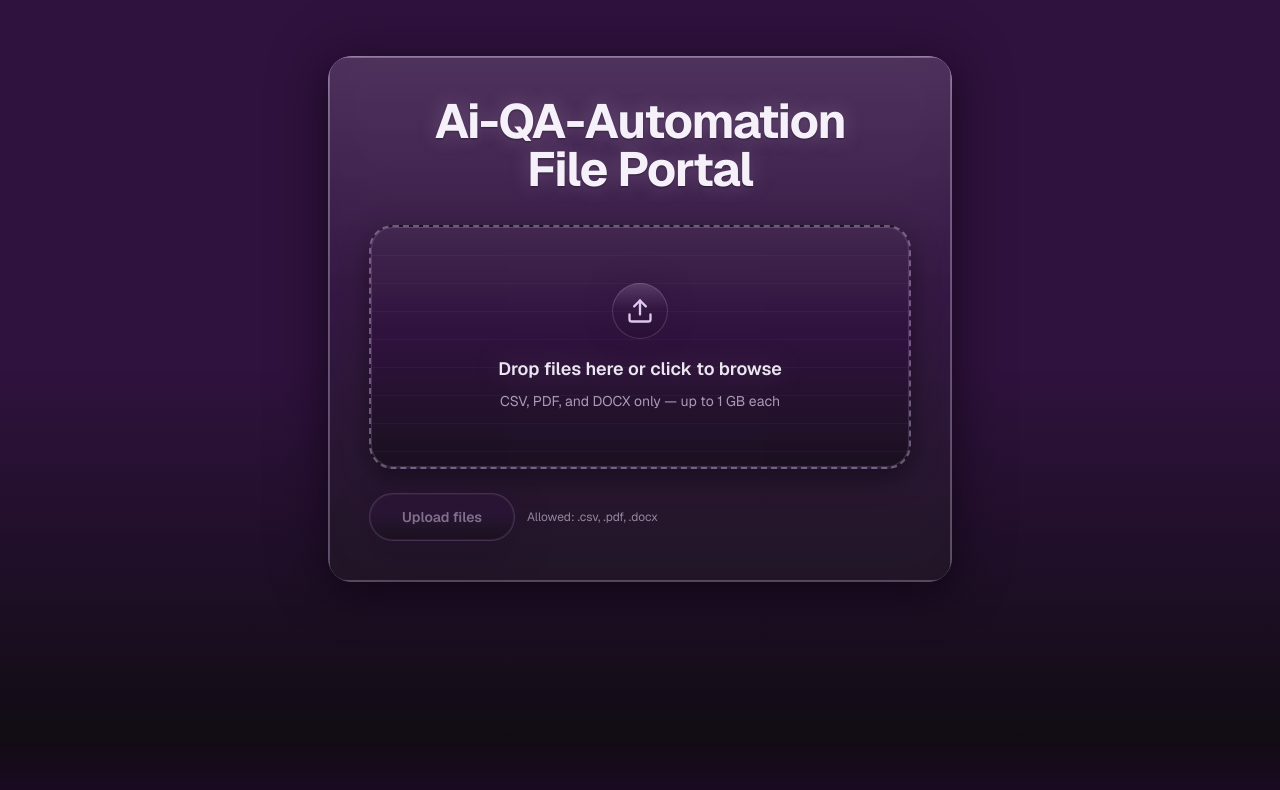
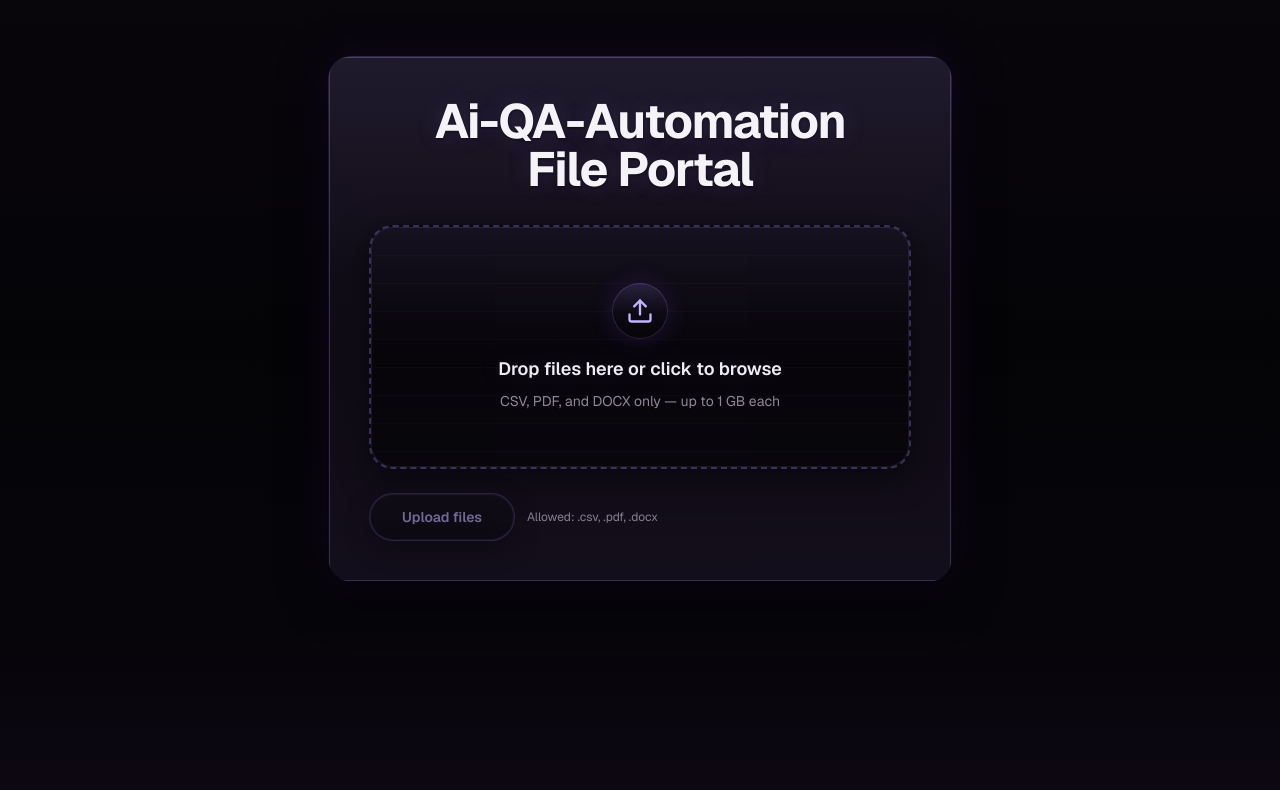
Before and after one commit to JamesKunn/Ai-QA-Automation, a Next.js app in the folder frontend/: page / in a window 1280 px wide. Shown: the top 790 px of the page. Built offline with nearby package versions, Linux system fonts and the light colour scheme.

Commit message:
Theme Color Adjustment

```diff
--- a/frontend/src/app/globals.css
+++ b/frontend/src/app/globals.css
@@ -1,19 +1,23 @@
 @import "tailwindcss";
 
 :root {
-  --background: #2f123d;
-  --foreground: #ece6f0;
-  --foreground-muted: #a89bb5;
-  --portal-start: rgb(47, 18, 61);
-  --portal-dark: rgb(17, 12, 20);
-  --portal-end: rgb(27, 10, 36);
-  --accent: #c9b3d9;
-  --accent-bright: #dcc9eb;
+  --background: #060508;
+  --foreground: #f0ecf4;
+  --foreground-muted: #8f8798;
+  --portal-void: rgb(4, 3, 6);
+  --portal-dark: rgb(8, 6, 11);
+  --portal-mid: rgb(12, 9, 16);
+  --portal-accent: rgb(28, 14, 38);
+  --accent: #c4b5fd;
+  --accent-bright: #ddd6fe;
+  --accent-vivid: #a78bfa;
+  --accent-deep: #7c3aed;
   --gradient-vertical: linear-gradient(
     180deg,
-    rgba(47, 18, 61, 1) 46%,
-    rgba(17, 12, 20, 1) 92%,
-    rgba(27, 10, 36, 1) 100%
+    rgba(8, 6, 11, 1) 0%,
+    rgba(4, 3, 6, 1) 42%,
+    rgba(6, 5, 9, 1) 78%,
+    rgba(14, 8, 20, 0.85) 100%
   );
 }
 
@@ -43,11 +47,11 @@ body::before {
   background-image:
     repeating-linear-gradient(
       180deg,
-      rgba(201, 179, 217, 0.02),
-      rgba(201, 179, 217, 0.02) 1px,
+      rgba(167, 139, 250, 0.015),
+      rgba(167, 139, 250, 0.015) 1px,
       transparent 1px,
       transparent 4px
     );
-  opacity: 0.08;
+  opacity: 0.06;
   mix-blend-mode: overlay;
 }
--- a/frontend/src/app/page.tsx
+++ b/frontend/src/app/page.tsx
@@ -5,19 +5,19 @@ export default function Home() {
     <div className="flex min-h-full flex-col">
       <main className="mx-auto w-full max-w-2xl flex-1 px-6 py-10 sm:py-14">
         <div
-          className="relative overflow-hidden rounded-3xl p-[1px] shadow-[0_8px_40px_rgba(0,0,0,0.55),0_0_60px_rgba(47,18,61,0.35)]"
+          className="relative overflow-hidden rounded-3xl p-[1px] shadow-[0_12px_48px_rgba(0,0,0,0.75),0_0_40px_rgba(124,58,237,0.14)]"
           style={{
             background:
-              "linear-gradient(180deg, rgba(220,201,235,0.7) 0%, rgba(201,179,217,0.55) 46%, rgba(201,179,217,0.4) 100%)",
+              "linear-gradient(180deg, rgba(167,139,250,0.28) 0%, rgba(88,28,135,0.22) 50%, rgba(18,12,26,0.55) 100%)",
           }}
         >
           <div
             className="relative overflow-hidden rounded-[calc(1rem+1px)] p-7 backdrop-blur-xl sm:p-10"
             style={{
               background:
-                "linear-gradient(180deg, rgba(58,28,72,0.92) 0%, rgba(47,18,61,0.94) 46%, rgba(32,20,38,0.96) 100%)",
+                "linear-gradient(180deg, rgba(22,18,30,0.98) 0%, rgba(16,12,22,0.99) 55%, rgba(18,14,26,0.99) 100%)",
               boxShadow:
-                "0 0 0 1px rgba(220,201,235,0.35) inset, 0 0 0 1px rgba(201,179,217,0.2), 0 20px 50px rgba(0,0,0,0.5), 0 0 40px rgba(47,18,61,0.35)",
+                "0 0 0 1px rgba(196,181,253,0.22) inset, 0 1px 0 rgba(255,255,255,0.04) inset, 0 24px 60px rgba(0,0,0,0.65), 0 0 36px rgba(124,58,237,0.1)",
             }}
           >
             <div
@@ -25,7 +25,7 @@ export default function Home() {
               className="pointer-events-none absolute inset-0"
               style={{
                 background:
-                  "linear-gradient(180deg, rgba(201,179,217,0.08) 0%, rgba(47,18,61,0.12) 46%, rgba(17,12,20,0.15) 100%)",
+                  "linear-gradient(180deg, rgba(167,139,250,0.06) 0%, transparent 40%, rgba(28,14,38,0.08) 100%)",
               }}
             />
 
@@ -34,9 +34,9 @@ export default function Home() {
                 <h1
                   className="text-center text-4xl font-bold tracking-tight sm:text-5xl"
                   style={{
-                    color: "#f5f0fa",
+                    color: "#f5f3f8",
                     textShadow:
-                      "0 1px 2px rgba(0,0,0,0.4), 0 0 20px rgba(201,179,217,0.25)",
+                      "0 1px 3px rgba(0,0,0,0.6), 0 0 24px rgba(167,139,250,0.15)",
                   }}
                 >
                   <span className="block">Ai-QA-Automation</span>
--- a/frontend/src/components/FileUpload.tsx
+++ b/frontend/src/components/FileUpload.tsx
@@ -14,11 +14,14 @@ type UploadStatus = "idle" | "uploading" | "success" | "error";
 
 const NOTIFICATION_AUTO_CLOSE_MS = 5000;
 
-const VERTICAL_GRADIENT =
-  "linear-gradient(180deg, rgba(47,18,61,0.75) 46%, rgba(17,12,20,0.8) 92%, rgba(27,10,36,0.85) 100%)";
+const SURFACE_GRADIENT =
+  "linear-gradient(180deg, rgba(16,13,22,0.95) 0%, rgba(8,6,11,0.98) 55%, rgba(10,8,14,0.98) 100%)";
 
-const SURFACE_GRADIENT =
-  "linear-gradient(180deg, rgba(55,28,68,0.88) 0%, rgba(47,18,61,0.9) 46%, rgba(28,18,34,0.92) 100%)";
+const BUTTON_PRIMARY =
+  "linear-gradient(180deg, #ddd6fe 0%, #c4b5fd 40%, #a78bfa 100%)";
+
+const BUTTON_DISABLED =
+  "linear-gradient(180deg, rgba(16,13,22,0.95) 0%, rgba(8,6,11,0.98) 100%)";
 
 type SelectedFile = {
   id: string;
@@ -155,15 +158,15 @@ export default function FileUpload() {
         onClick={() => inputRef.current?.click()}
         className={`group relative cursor-pointer overflow-hidden rounded-3xl border-2 border-dashed px-8 py-14 text-center transition-[border-color,background-color] ${
           isDragging
-            ? "border-[#dcc9eb]/80"
-            : "border-[#c9b3d9]/45 hover:border-[#dcc9eb]/65"
+            ? "border-[#c4b5fd]/70"
+            : "border-[#a78bfa]/30 hover:border-[#c4b5fd]/50"
         }`}
         style={{
           background: isDragging
-            ? "linear-gradient(180deg, rgba(201,179,217,0.16) 0%, rgba(47,18,61,0.6) 46%, rgba(17,12,20,0.65) 100%)"
+            ? "linear-gradient(180deg, rgba(167,139,250,0.1) 0%, rgba(12,9,18,0.95) 55%, rgba(6,5,9,0.98) 100%)"
             : SURFACE_GRADIENT,
           boxShadow:
-            "0 0 0 1px rgba(201,179,217,0.2) inset, 0 8px 28px rgba(0,0,0,0.4)",
+            "0 0 0 1px rgba(167,139,250,0.12) inset, 0 8px 32px rgba(0,0,0,0.55)",
         }}
       >
         <div
@@ -171,7 +174,7 @@ export default function FileUpload() {
           className="pointer-events-none absolute inset-0 rounded-3xl"
           style={{
             backgroundImage:
-              "linear-gradient(180deg, rgba(201,179,217,0.1) 0%, transparent 46%, rgba(17,12,20,0.1) 100%), linear-gradient(rgba(201,179,217,0.06) 1px, transparent 1px)",
+              "linear-gradient(180deg, rgba(167,139,250,0.06) 0%, transparent 46%, rgba(4,3,6,0.2) 100%), linear-gradient(rgba(167,139,250,0.04) 1px, transparent 1px)",
             backgroundSize: "auto, 28px 28px",
             opacity: isDragging ? 0.95 : 0.75,
           }}
@@ -188,23 +191,23 @@ export default function FileUpload() {
           }}
         />
         <div
-          className="relative mx-auto mb-4 flex h-14 w-14 items-center justify-center rounded-full text-[#dcc9eb]"
+          className="relative mx-auto mb-4 flex h-14 w-14 items-center justify-center rounded-full text-[#c4b5fd]"
           style={{
             background:
-              "linear-gradient(180deg, rgba(201,179,217,0.22) 0%, rgba(47,18,61,0.3) 46%, rgba(27,10,36,0.35) 100%)",
+              "linear-gradient(180deg, rgba(167,139,250,0.18) 0%, rgba(12,9,18,0.9) 55%, rgba(6,5,9,0.95) 100%)",
             boxShadow:
-              "0 0 0 1px rgba(201,179,217,0.22) inset, 0 0 28px rgba(47,18,61,0.35)",
+              "0 0 0 1px rgba(167,139,250,0.2) inset, 0 0 24px rgba(124,58,237,0.2)",
           }}
         >
           <div className="relative">
             <UploadIcon />
           </div>
         </div>
-        <p className="relative text-lg font-semibold text-[#ece6f0] drop-shadow-[0_0_14px_rgba(201,179,217,0.2)]">
+        <p className="relative text-lg font-semibold text-[#f0ecf4] drop-shadow-[0_0_12px_rgba(167,139,250,0.12)]">
           Drop files here or click to browse
         </p>
 
-        <p className="relative mt-2 text-sm text-[#a89bb5]">
+        <p className="relative mt-2 text-sm text-[#8f8798]">
           CSV, PDF, and DOCX only — up to {MAX_FILE_SIZE_LABEL} each
         </p>
       </div>
@@ -213,38 +216,38 @@ export default function FileUpload() {
         <div
           className="mt-6 overflow-hidden rounded-2xl border backdrop-blur-xl"
           style={{
-            borderColor: "rgba(201, 179, 217, 0.28)",
+            borderColor: "rgba(167, 139, 250, 0.22)",
             background: SURFACE_GRADIENT,
-            boxShadow: "0 0 0 1px rgba(201,179,217,0.12) inset",
+            boxShadow: "0 0 0 1px rgba(167,139,250,0.08) inset",
           }}
         >
           <div
             className="flex items-center justify-between border-b px-4 py-3"
-            style={{ borderColor: "rgba(201, 179, 217, 0.12)" }}
+            style={{ borderColor: "rgba(167, 139, 250, 0.1)" }}
           >
-            <span className="text-sm font-medium text-[#c9b3d9]">
+            <span className="text-sm font-medium text-[#c4b5fd]">
               {selected.length} file{selected.length !== 1 ? "s" : ""} selected
             </span>
             <button
               type="button"
               onClick={clearAll}
-              className="text-sm text-[#a89bb5] hover:text-[#dcc9eb]"
+              className="text-sm text-[#8f8798] transition-colors hover:text-[#ddd6fe]"
             >
               Clear all
             </button>
           </div>
 
-          <ul className="divide-y divide-[rgba(201,179,217,0.1)]">
+          <ul className="divide-y divide-[rgba(167,139,250,0.08)]">
             {selected.map(({ id, file, error }) => (
               <li
                 key={id}
                 className="flex items-center justify-between gap-3 px-4 py-3"
               >
                 <div className="min-w-0 flex-1">
-                  <p className="truncate text-sm font-medium text-[#ece6f0]">
+                  <p className="truncate text-sm font-medium text-[#f0ecf4]">
                     {file.name}
                   </p>
-                  <p className="text-xs text-[#a89bb5]">
+                  <p className="text-xs text-[#8f8798]">
                     {formatFileSize(file.size)}
                     {error && (
                       <span className="ml-2 text-[#e8a8c8]">— {error}</span>
@@ -254,7 +257,7 @@ export default function FileUpload() {
                 <button
                   type="button"
                   onClick={() => removeFile(id)}
-                  className="shrink-0 rounded-lg px-2 py-1 text-xs text-[#c9b3d9] hover:bg-[rgba(201,179,217,0.12)] hover:text-[#ece6f0]"
+                  className="shrink-0 rounded-lg px-2 py-1 text-xs text-[#c4b5fd] transition-colors hover:bg-[rgba(167,139,250,0.12)] hover:text-[#f0ecf4]"
                   aria-label={`Remove ${file.name}`}
                 >
                   Remove
@@ -270,29 +273,32 @@ export default function FileUpload() {
           type="button"
           onClick={handleUpload}
           disabled={status === "uploading" || validFiles.length === 0}
-          className="inline-flex h-12 items-center justify-center rounded-3xl px-8 text-sm font-semibold transition-[transform,box-shadow,background-color,border-color,filter] hover:translate-y-[-1px] disabled:cursor-not-allowed disabled:opacity-50"
+          className="inline-flex h-12 items-center justify-center rounded-3xl px-8 text-sm font-semibold transition-[transform,box-shadow,background-color,border-color,filter] hover:translate-y-[-1px] hover:brightness-110 disabled:cursor-not-allowed disabled:opacity-55"
           style={{
-            border: "1px solid rgba(201,179,217,0.4)",
+            border:
+              validFiles.length > 0 && status !== "uploading"
+                ? "1px solid rgba(221,214,254,0.5)"
+                : "1px solid rgba(167,139,250,0.35)",
             color:
               validFiles.length > 0 && status !== "uploading"
-                ? "#1b0a24"
-                : "#dcc9eb",
+                ? "#1a0f2e"
+                : "#c4b5fd",
             background:
               validFiles.length > 0 && status !== "uploading"
-                ? "linear-gradient(180deg, rgba(220,201,235,0.95) 0%, rgba(201,179,217,0.9) 46%, rgba(168,145,190,0.95) 100%)"
-                : VERTICAL_GRADIENT,
+                ? BUTTON_PRIMARY
+                : BUTTON_DISABLED,
             boxShadow:
               status === "uploading"
-                ? "0 0 0 1px rgba(201,179,217,0.2) inset, 0 10px 30px rgba(27,10,36,0.5)"
+                ? "0 0 0 1px rgba(167,139,250,0.25) inset, 0 8px 28px rgba(0,0,0,0.5), 0 0 20px rgba(124,58,237,0.25)"
                 : validFiles.length > 0
-                  ? "0 0 0 1px rgba(220,201,235,0.35) inset, 0 14px 44px rgba(27,10,36,0.55), 0 0 28px rgba(201,179,217,0.2)"
-                  : "0 0 0 1px rgba(201,179,217,0.12) inset, 0 14px 40px rgba(27,10,36,0.5), 0 0 22px rgba(47,18,61,0.35)",
+                  ? "0 0 0 1px rgba(255,255,255,0.2) inset, 0 12px 36px rgba(0,0,0,0.5), 0 0 32px rgba(124,58,237,0.45)"
+                  : "0 0 0 1px rgba(167,139,250,0.15) inset, 0 8px 28px rgba(0,0,0,0.45)",
           }}
         >
           {status === "uploading" ? "Uploading…" : "Upload files"}
         </button>
 
-        <p className="text-xs text-[#a89bb5]">
+        <p className="text-xs text-[#8f8798]">
           Allowed: {ACCEPTED_EXTENSIONS.join(", ")}
         </p>
       </div>
@@ -302,14 +308,14 @@ export default function FileUpload() {
           role="status"
           className={`mt-4 rounded-xl px-4 py-3 text-sm backdrop-blur-xl ${
             status === "success"
-              ? "text-[#ece6f0] ring-1 ring-[#c9b3d9]/30"
-              : "text-[#e8a8c8] ring-1 ring-[#c9b3d9]/15"
+              ? "text-[#f0ecf4] ring-1 ring-[#a78bfa]/35"
+              : "text-[#f0a8c8] ring-1 ring-[#a78bfa]/15"
           }`}
           style={{
             background:
               status === "success"
-                ? "linear-gradient(180deg, rgba(201,179,217,0.14) 0%, rgba(47,18,61,0.2) 46%, rgba(27,10,36,0.25) 100%)"
-                : "linear-gradient(180deg, rgba(47,18,61,0.5) 46%, rgba(17,12,20,0.55) 92%, rgba(27,10,36,0.6) 100%)",
+                ? "linear-gradient(180deg, rgba(167,139,250,0.12) 0%, rgba(12,9,18,0.9) 55%, rgba(6,5,9,0.95) 100%)"
+                : "linear-gradient(180deg, rgba(20,10,28,0.6) 0%, rgba(8,6,11,0.95) 100%)",
           }}
         >
           {message}
```
